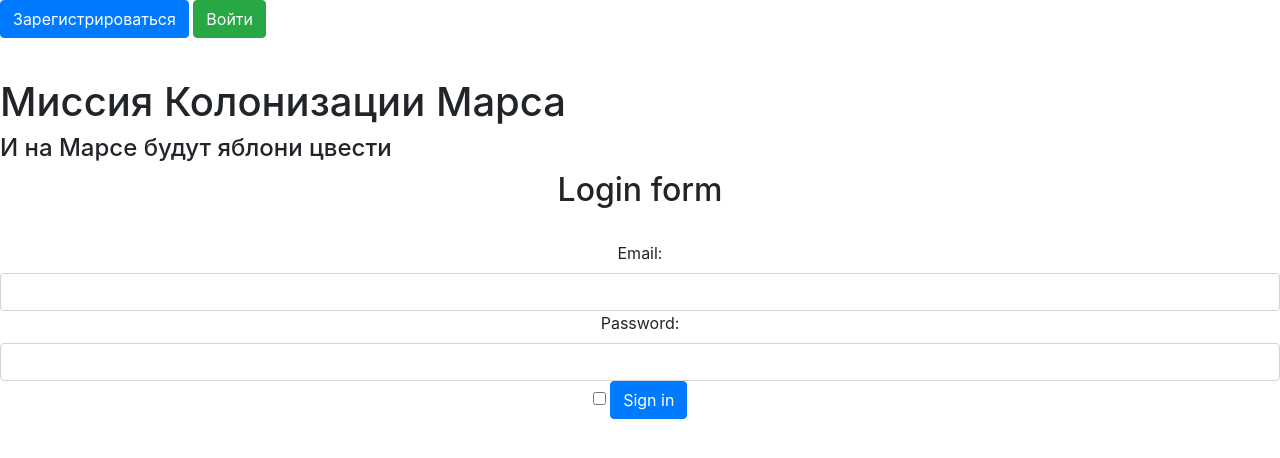
After one commit to MrEmgin/MarsIT, a Flask app: page /login in a window 1280 px wide. The commit adds this page. Shown: the top 458 px of the page. Run offline with Flask 2, Linux system fonts and the light colour scheme; some libraries are stand-ins or nearby versions.

Commit message:
middle stage of development

```diff
--- a/data/departments.py
+++ b/data/departments.py
@@ -3,6 +3,7 @@ from .db_session import SqlAlchemyBase
 
 
 class Departments(SqlAlchemyBase):
+    __tablename__ = 'departments'
     id = sqlalchemy.Column(sqlalchemy.Integer, primary_key=True, autoincrement=True)
     title = sqlalchemy.Column(sqlalchemy.String)
     chief = sqlalchemy.Column(sqlalchemy.Integer, sqlalchemy.ForeignKey('users.id'))
--- a/data/jobs.py
+++ b/data/jobs.py
@@ -1,9 +1,12 @@
 import sqlalchemy
 from .db_session import SqlAlchemyBase
+from flask_login import UserMixin
 import datetime
 
-class Jobs(SqlAlchemyBase):
+
+class Jobs(SqlAlchemyBase, UserMixin):
     __tablename__ = 'jobs'
+
     id = sqlalchemy.Column(sqlalchemy.Integer, primary_key=True, autoincrement=True, unique=True)
     team_leader = sqlalchemy.Column(sqlalchemy.Integer, sqlalchemy.ForeignKey('users.id'))
     job = sqlalchemy.Column(sqlalchemy.String)
--- a/data/users.py
+++ b/data/users.py
@@ -1,10 +1,11 @@
 import datetime
 import sqlalchemy
 from .db_session import SqlAlchemyBase
+from flask_login import UserMixin
 from werkzeug.security import generate_password_hash, check_password_hash
 
 
-class User(SqlAlchemyBase):
+class User(SqlAlchemyBase, UserMixin):
     __tablename__ = 'users'
 
     id = sqlalchemy.Column(sqlalchemy.Integer, primary_key=True, autoincrement=True)
--- a/main.py
+++ b/main.py
@@ -1,10 +1,37 @@
 from flask import Flask
-from flask import render_template, redirect, request
+from flask import render_template, redirect, request, make_response
+from flask import session as sess
+
+from flask_login import LoginManager
+from flask_login import login_user, logout_user, current_user, login_required
+
+from flask_wtf import FlaskForm
+from wtforms import StringField, PasswordField, BooleanField, SubmitField, SelectField, IntegerField, DateField
+from wtforms.validators import DataRequired, Email
+
+import datetime
+
 from data import db_session
 from data.users import User
 from data.jobs import Jobs
-from random import randint
-import datetime
+
+
+class LoginForm(FlaskForm):
+    email = StringField('Email: ', validators=[DataRequired(), Email()])
+    password = PasswordField('Password: ', validators=[DataRequired()])
+    remember_me = BooleanField('Remember me')
+    submit = SubmitField('Sign in')
+
+
+class AddWorkForm(FlaskForm):
+    team_leader = IntegerField("Enter team leader's id", validators=[DataRequired()])
+    job = StringField('Job title: ', validators=[DataRequired()])
+    work_size = IntegerField('Work size in hours: ', validators=[DataRequired()])
+    collaborators = StringField('Collaborators list (enter ids with " ," between')
+    end_date = StringField('Enter the deadline date "%Y-%m-%d %H:%M:%S"')
+    is_finished = BooleanField("Is the job finished?")
+    submit = SubmitField("Add")
+
 
 app = Flask(__name__)
 app.config['SECRET_KEY'] = 'MarsIT1535'
@@ -13,11 +40,12 @@ app.config['SECRET_KEY'] = 'MarsIT1535'
 @app.route('/')
 @app.route('/index')
 def index():
-    return 'Test page'
+    return render_template('base.html', title='Main page')
 
 
 @app.route('/works')
 def works():
+    session = db_session.create_session()
     works = session.query(Jobs).all()
     params = {'title': 'Works log',
               'session': session,
@@ -32,6 +60,8 @@ def register():
     if request.method == 'GET':
         return render_template('register_form.html', title='Register form', warning='')
     elif request.method == 'POST':
+        session = db_session.create_session()
+
         user = User()
         user.surname = request.form['surname']
         user.name = request.form['name']
@@ -41,7 +71,7 @@ def register():
         user.address = request.form['address']
         user.email = request.form['email']
         user.set_password(request.form['password'])
-        if user.hashed_password != request.form['repeat']:
+        if request.form['password'] != request.form['repeat']:
             return render_template('register_form.html', title='Register form', warning='Passwords are different!')
 
         session.add(user)
@@ -49,12 +79,84 @@ def register():
         return 'Sent<br>' + str(user)
 
 
+@app.route('/test')
+def test():
+    visits_count = int(request.cookies.get('visits_count', 0))
+    if visits_count:
+        res = make_response(f"You've visited this page for {visits_count} times!")
+        res.set_cookie('visits_count', str(visits_count + 1), max_age=60 * 60 * 24 * 365 * 2)
+    else:
+        res = make_response('You are visiting this page for the first time')
+        res.set_cookie('visits_count', '1', max_age=60 * 60 * 24 * 365 * 2)
+    return res
+
+
+@app.route('/session_test')
+def session_test():
+    # session.pop('visits_count', None)
+    if 'visits_count' in sess:
+        sess['visits_count'] = sess.get('visits_count') + 1
+    else:
+        sess['visits_count'] = 1
+    return render_template('base.html', title='Sessions')
+
+
+@app.route('/login', methods=['GET', 'POST'])
+def login():
+    print(current_user)
+    form = LoginForm()
+    if form.validate_on_submit():
+        session = db_session.create_session()
+        user = session.query(User).filter(User.email == form.email.data).first()
+        if user and user.check_password(form.password.data):
+            login_user(user, remember=form.remember_me.data)
+            return redirect('/')
+        return render_template('login.html', message='Invalid login or password', form=form)
+    return render_template('login.html', form=form)
+
+
+@app.route('/add_work', methods=['GET', 'POST'])
+def add_work():
+    form = AddWorkForm()
+    if request.method == 'POST':
+        session = db_session.create_session()
+
+        data = form.end_date.data
+        date = datetime.datetime.strptime(data, "%Y-%m-%d %H:%M:%S")
+
+        job = Jobs()
+        job.team_leader = form.team_leader.data
+        job.job = form.job.data
+        job.work_size = form.work_size.data
+        job.collaborators = form.collaborators.data
+        job.end_date = date
+        job.is_finished = form.is_finished.data
+
+        session.add(job)
+        session.commit()
+        return render_template('base.html', title='Success')
+
+    return render_template('add_work.html', title='Adding work', form=form)
+
+
+@app.route('/logout')
+@login_required
+def logout():
+    logout_user()
+    return redirect("/")
+
+
+login_manager = LoginManager()
+login_manager.init_app(app)
+
 db_session.global_init('db/data.sqlite')
-session = db_session.create_session()
+
+
+@login_manager.user_loader
+def load_user(user_id):
+    session = db_session.create_session()
+    return session.query(User).get(user_id)
+
 
 if __name__ == '__main__':
-    for user in session.query(User).all():
-        user.set_password(user.hashed_password)
-    session.commit()
-    quit()
     app.run(host='127.0.0.1', port=8080)
--- a/templates/base.html
+++ b/templates/base.html
@@ -7,6 +7,18 @@
 
 </head>
 <body>
+<nav>
+    {% if current_user.is_authenticated %}
+    <a class="navbar-brand" href="/logout">{{ current_user.name }}     </a>
+    <a class="navbar-brand" href="/works">     View works log</a>
+{% else %}
+    <p>
+        <a class="btn btn-primary " href="/register">Зарегистрироваться</a>
+        <a class="btn btn-success" href="/login">Войти</a>
+    </p>
+{% endif %}
+</nav>
+<br>
 <h1>Миссия Колонизации Марса</h1>
 <h4>И на Марсе будут яблони цвести</h4>
 
--- /dev/null
+++ b/templates/login.html
@@ -0,0 +1,31 @@
+{% extends 'base.html' %}
+
+{% block content %}
+<div>
+    {{ form.csrf_token }}
+</div>
+<div align="center">
+    <h2>Login form</h2><br>
+
+    <form action="" method="post">
+        {{ form.hidden_tag() }}
+
+        {{ form.email.label }}
+        {{ form.email(class="form-control") }}
+
+        {{ form.password.label }}
+        {{ form.password(class="form-control", type="password") }}
+
+        {% for error in form.password.errors %}
+                <div class="alert alert-danger" role="alert">
+                    {{ error }}
+                </div>
+        {% endfor %}
+
+        {{ form.remember_me() }}
+
+        {{ form.submit(type='submit', class="btn btn-primary") }}
+
+    </form>
+</div>
+{% endblock %}
--- a/templates/works_log.html
+++ b/templates/works_log.html
@@ -12,6 +12,10 @@ table, th, td {
   margin-bottom: 25px;
 }
 </style>
+<nav>
+    <br>
+    <a class="navbar-brand" href="/add_work">Add new work</a>
+</nav>
 <div align="center">
 
     <h2>Works log</h2>
```
Also changed, not shown: templates/add_work.html (added, +30 -0 lines), db/data.sqlite, 1 other file.
